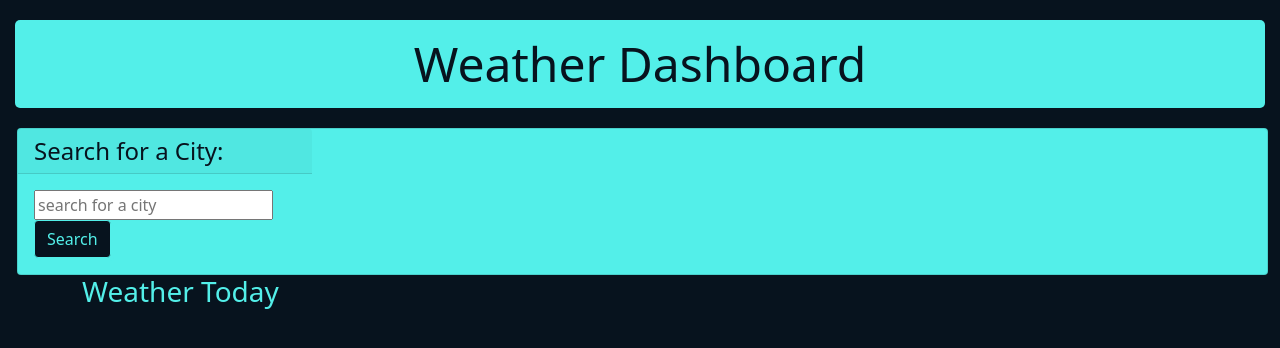
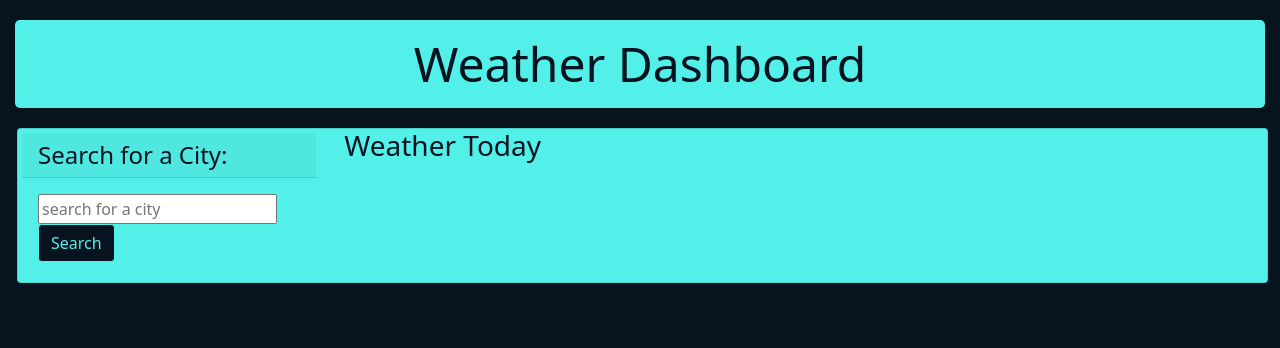
Before and after one commit to explorer7733/AnnaK-weather-dashboard, a plain HTML site: page index.html in a window 1280 px wide. Drawn offline with nearby package versions, Linux system fonts and the light colour scheme.

Commit message:
edit index.html

```diff
--- a/index.html
+++ b/index.html
@@ -22,7 +22,7 @@
             <!--search form-->
             <div class="card">
                 <div class="row">
-                    <div class="col-sm-3">
+                    <div class="col-sm-3 m-1">
                         <h2 class="card-header">Search for a City:</h2>
                         <form id="search-form" class="card-body">
                             <input type="text" id="citySearch" placeholder="search for a city">
@@ -31,13 +31,8 @@
                         <!--click button for each city-->
                         <div id="cityButton" class="city-button"></div>
                     </div>
-                </div>
-            </div>
 
-            <!--weather today and 5-days forecast cards-->
-            <div class="container">
-                <div class="row">
-                    <div class="col-sm-9">
+                    <div class="col-sm-8">
                         <!--weather today-->
                         <h3 class="container-header">Weather Today</h3>
                         <div id="weatherTodayContainer" class="weather-today">
@@ -49,11 +44,12 @@
                             <div id="humidity" class="humidity"></div>
                         </div>
                         <!--<div id="cityButton" class="city-button"></div>-->
-                        <!--5-days forecast-->
+                        <!--5-days forecast FORMAT WITH BOOTSTRAP -->
                         <div id="fiveDaysForecast" class="five-days-forecast-cards"></div>
                     </div>
                 </div>
             </div>
+
         </main>
 
         <script src="./assets/js/script.js"></script>
```
